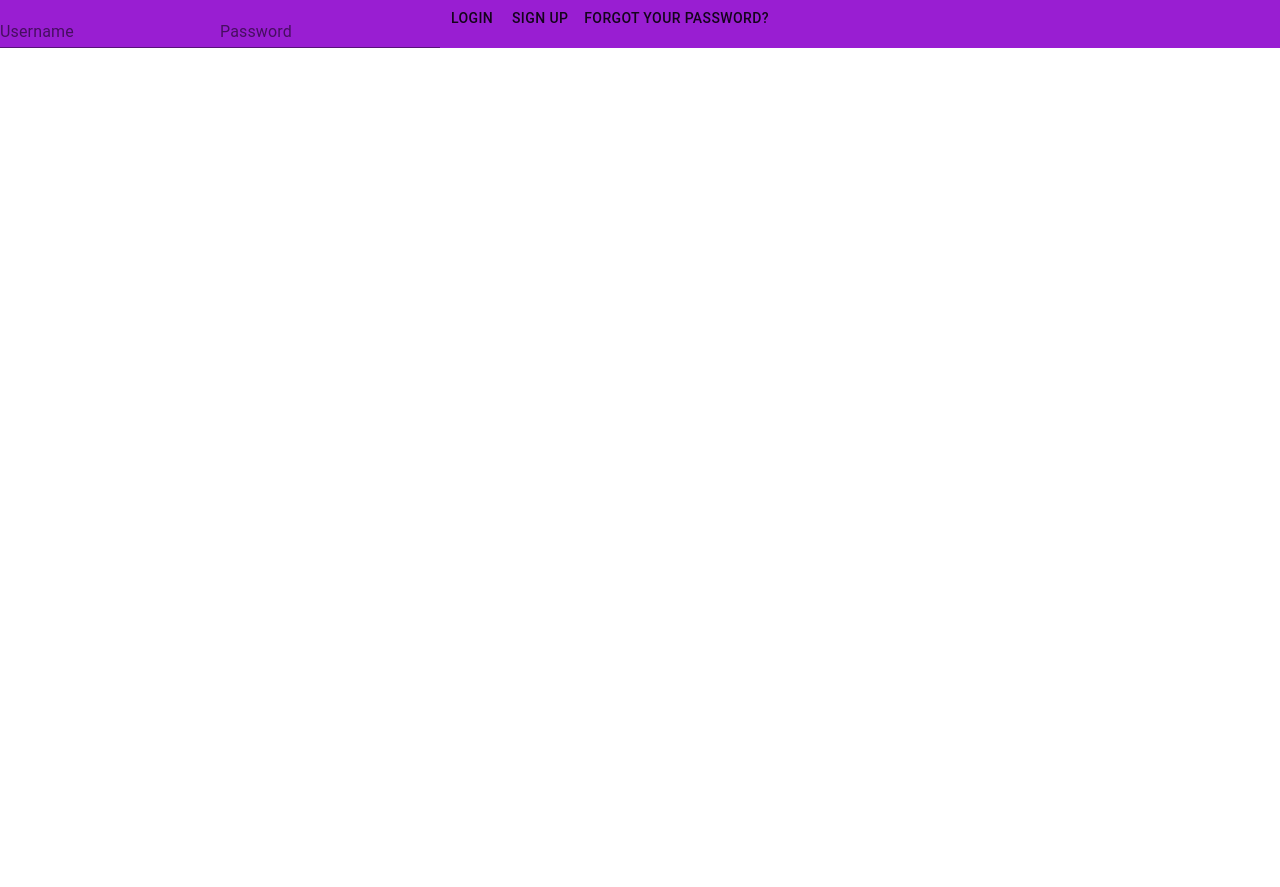
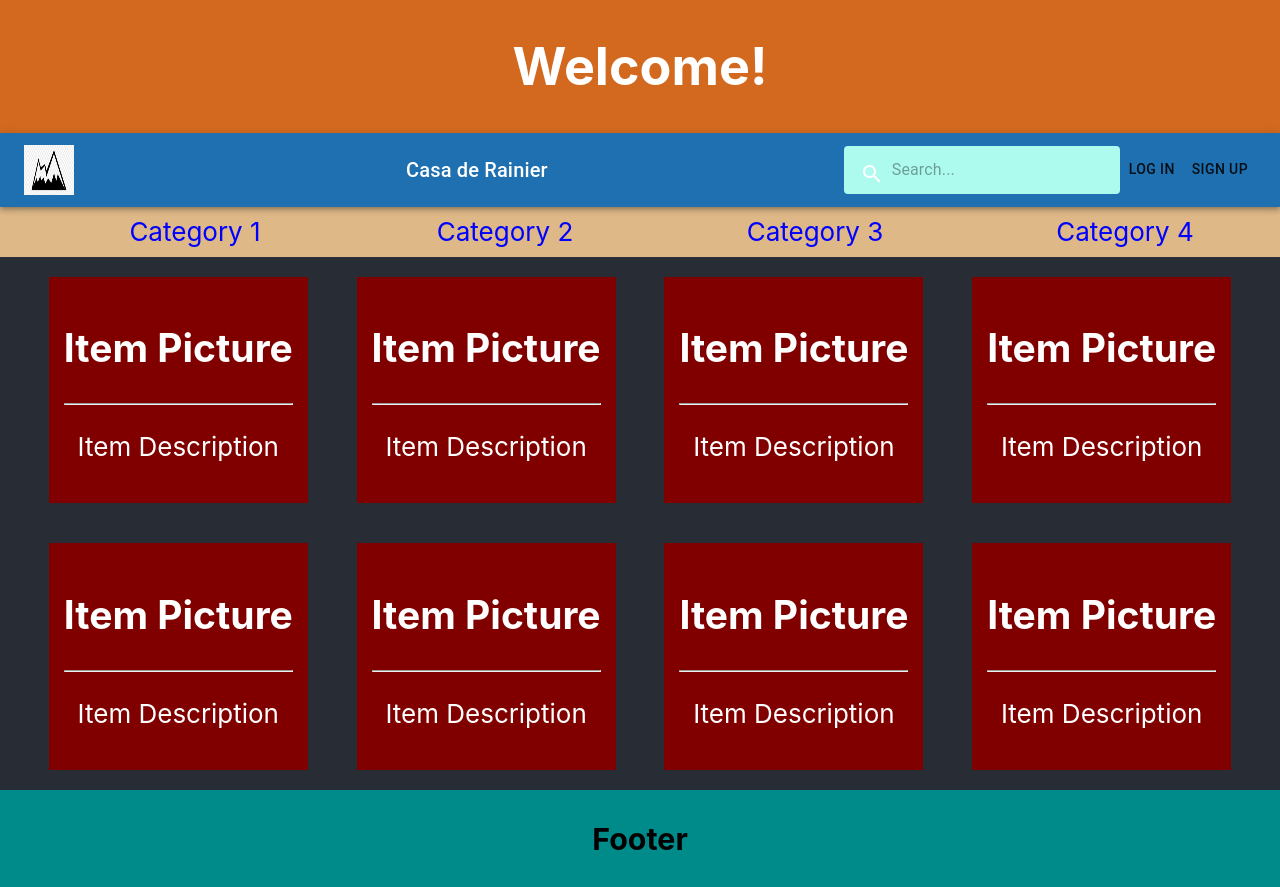
Before and after one commit to peterTorres7/Rainier, a React (Create React App) app in the folder client/: page / in a window 1280 px wide. Before the commit the page ends 800 px from the top, so only its background shows below. Built offline with nearby package versions, Linux system fonts and the light colour scheme.

Commit message:
Updated headerNava

```diff
--- a/client/package.json
+++ b/client/package.json
@@ -4,6 +4,7 @@
   "private": true,
   "dependencies": {
     "@material-ui/core": "^4.11.3",
+    "@material-ui/icons": "^4.11.2",
     "@testing-library/jest-dom": "^5.11.9",
     "@testing-library/react": "^11.2.3",
     "@testing-library/user-event": "^12.6.2",
--- a/client/src/App.js
+++ b/client/src/App.js
@@ -12,7 +12,16 @@ import ItemImage from './components/ItemImage'
 
 function App() {
   return (
-    <Login></Login>
+    <div className="App">
+      <header className="App-header">
+        <Header></Header>
+        <HeaderNav></HeaderNav>
+        <CategoryNav></CategoryNav>
+        <PopularItemGroup></PopularItemGroup>
+        <PopularItemGroup></PopularItemGroup>
+        <Footer></Footer>
+      </header>
+    </div>
   );
 }
 
--- a/client/src/components/HeaderNav.js
+++ b/client/src/components/HeaderNav.js
@@ -1,15 +1,71 @@
 import React from 'react';
 import './HeaderNav.css';
+import {
+    AppBar,
+    Button,
+    IconButton,
+    InputBase,
+    Toolbar,
+    Typography,
+    makeStyles
+} from "@material-ui/core";
+import SearchIcon from "@material-ui/icons/Search";
+import rainierLogo from '../images/mtRainier.png';
+const useStyles = makeStyles((theme) => ({
+
+    iconButton: {
+        marginRight: theme.spacing(3),
+    },
+    rainierImage: {
+        width: '50px',
+        height: '50px',
+    },
+    search: {
+        borderRadius: theme.shape.borderRadius,
+        backgroundColor: "#ADFBEE",
+    },
+    searchIcon: {
+        padding: theme.spacing(2, 2, 1, 2),
+        position: 'absolute',
+        display: 'flex',
+        alignItems: 'center',
+        justifyContent: 'center',
+    },
+    searchInput: {
+        padding: theme.spacing(1, 1, 1, 0),
+        paddingLeft: theme.spacing(6),
+    },
+    title: {
+        flexGrow: 2,
+    },
+    toolbar: {
+        backgroundColor: "#1F70B1",
+    },
+
+}));
 
 export default function HeaderNav() {
+    const classes = useStyles();
     return (
-        <div className = 'headerNav'>
-            <ul>
-                <li>Logo</li>
-                <li>Search</li>
-                <li>Log In</li>
-                <li>Sign Up</li>
-            </ul>
-        </div>
+
+        <AppBar position="static">
+            <Toolbar className={classes.toolbar}>
+                <IconButton className={classes.iconButton} edge="start" aria-label="menu">
+                    <img src={rainierLogo} className={classes.rainierImage} alt='Mt. Rainier Logo' />
+                </IconButton>
+                <Typography className={classes.title} variant="h6">
+                    Casa de Rainier
+                </Typography>
+                <div className={classes.search}>
+                    <div className={classes.searchIcon}>
+                        <SearchIcon />
+                    </div>
+                    <InputBase className={classes.searchInput} placeholder="Search..." />
+                </div>
+                <Button>Log In</Button>
+                <Button>Sign Up</Button>
+            </Toolbar>
+        </AppBar>
+
     )
 }
```
Also changed, not shown: client/src/images/mtRainier.png (added), 1 other file (tests, documents, lock files or other folders).
